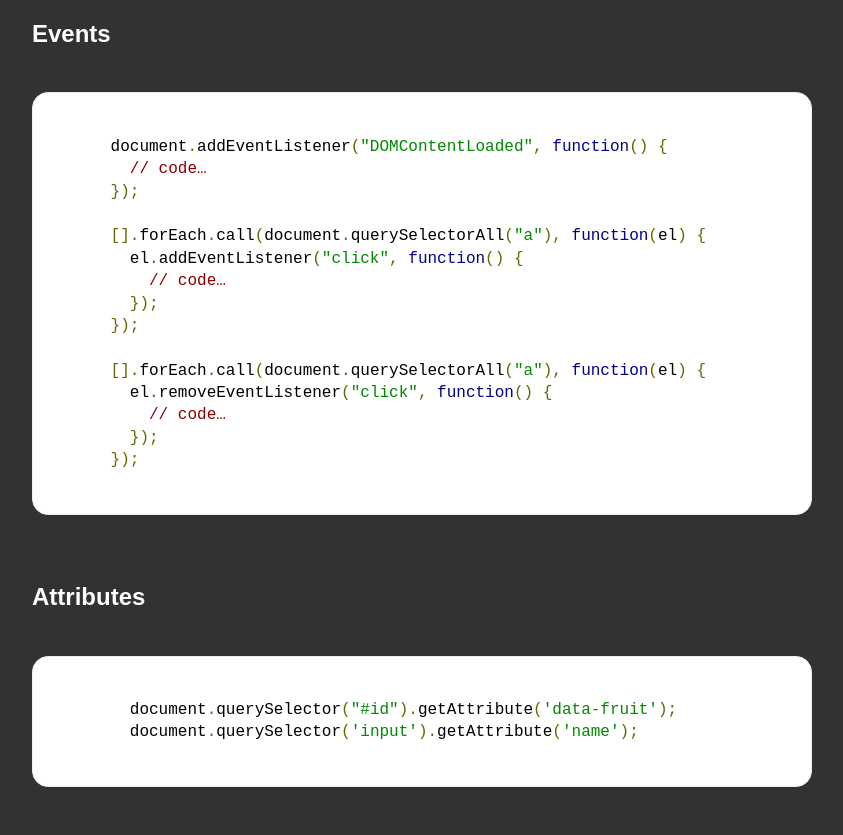
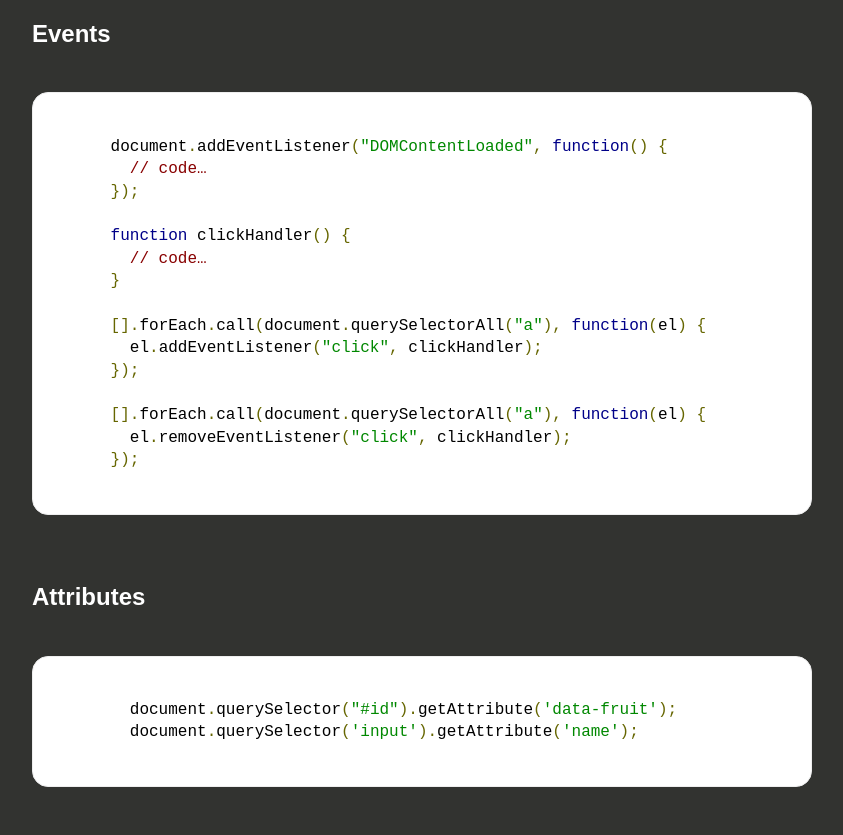
Before and after one commit to beriberikix/vanillajsf.tw, a plain HTML site: page index.html in a window 1280 px wide. Shown: the part 794-1629 px from the top of the page, without its empty margins (218-1061 px from the left). Drawn offline with Linux system fonts and the light colour scheme; a web font is replaced by a local one.

Commit message:
Updated event examples
removeEventListener cannot remove anonymous functions. Added a clickHandler function to illustrate.

```diff
--- a/index.html
+++ b/index.html
@@ -49,16 +49,16 @@
         // code&hellip; &nbsp;
       });
 
+      function clickHandler() {
+        // code&hellip;
+      }
+
       [].forEach.call(document.querySelectorAll("a"), function(el) {
-        el.addEventListener("click", function() {
-          // code&hellip;
-        });
+        el.addEventListener("click", clickHandler);
       });
 
       [].forEach.call(document.querySelectorAll("a"), function(el) {
-        el.removeEventListener("click", function() {
-          // code&hellip;
-        });
+        el.removeEventListener("click", clickHandler);
       });
       </code>
     </pre>
```
